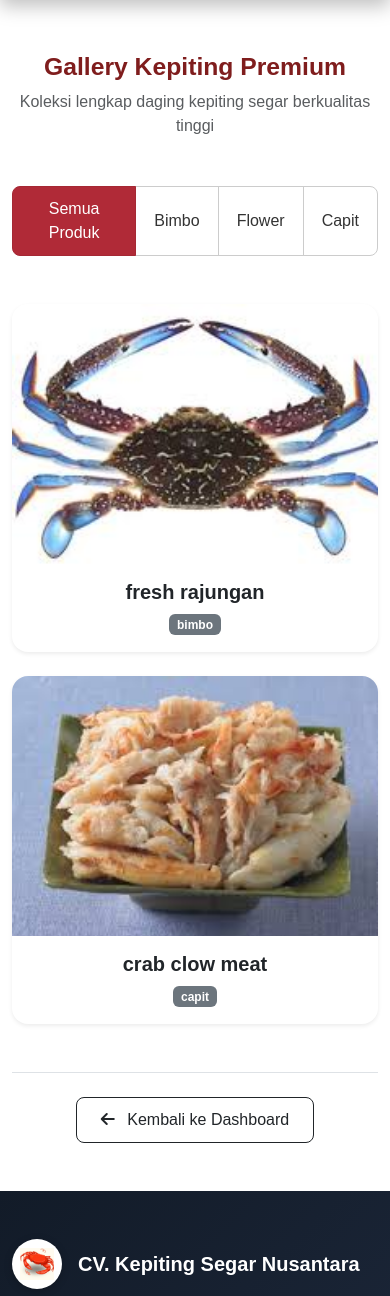
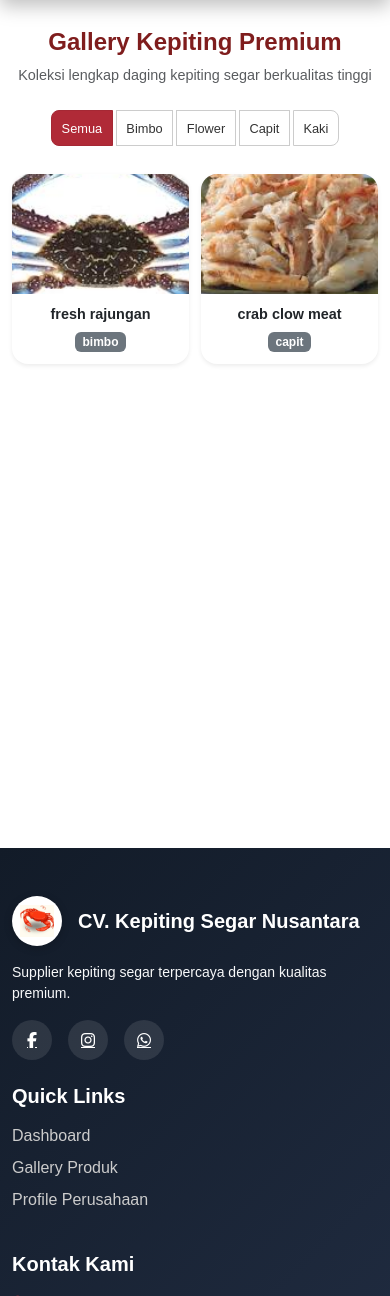
Before and after one commit to AurelJihanFahristy/Webiste_kepiting, a PHP site: page /gallery.php in a window 390 px wide. Shown: the part 76-1372 px from the top of the page. Run offline with PHP 8.4, Linux system fonts and the light colour scheme; data comes from the database, SQL or seed files in the repository.

Commit message:
Add files via upload

```diff
--- a/gallery.php
+++ b/gallery.php
@@ -17,25 +17,26 @@ $result_produk = mysqli_query($koneksi, "SELECT * FROM produk ORDER BY kategori,
     <div class="loading-spinner"></div>
   </div>
 
-  <section class="gallery-section py-5">
+  <section class="gallery-section py-4 py-md-5">
     <div class="container">
       <!-- Header -->
-      <div class="text-center mb-5">
+      <div class="text-center mb-4 mb-md-5">
         <h2 class="fw-bold mb-2">Gallery Kepiting Premium</h2>
         <p class="text-muted">Koleksi lengkap daging kepiting segar berkualitas tinggi</p>
       </div>
 
       <!-- Filter Kategori -->
-      <div class="text-center mb-5">
-        <div class="btn-group" role="group" aria-label="Filter kategori produk">
-          <button class="btn btn-danger active" data-filter="all">Semua Produk</button>
-          <button class="btn btn-outline-secondary" data-filter="bimbo">Bimbo</button>
-          <button class="btn btn-outline-secondary" data-filter="flower">Flower</button>
-          <button class="btn btn-outline-secondary" data-filter="capit">Capit</button>
+      <div class="text-center mb-4 mb-md-5">
+        <div class="btn-group flex-wrap" role="group" aria-label="Filter kategori produk">
+          <button class="btn btn-danger active mb-1 mb-md-0" data-filter="all">Semua</button>
+          <button class="btn btn-outline-secondary mb-1 mb-md-0" data-filter="bimbo">Bimbo</button>
+          <button class="btn btn-outline-secondary mb-1 mb-md-0" data-filter="flower">Flower</button>
+          <button class="btn btn-outline-secondary mb-1 mb-md-0" data-filter="capit">Capit</button>
+          <button class="btn btn-outline-secondary mb-1 mb-md-0" data-filter="kaki">Kaki</button>
         </div>
       </div>
 
-      <div class="row g-4 justify-content-center" id="product-grid">
+      <div class="row g-3 g-md-4 justify-content-center" id="product-grid">
 
         <?php
         // Loop untuk menampilkan SEMUA produk
@@ -43,12 +44,17 @@ $result_produk = mysqli_query($koneksi, "SELECT * FROM produk ORDER BY kategori,
             while ($produk = mysqli_fetch_assoc($result_produk)) {
         ?>
 
-        <div class="col-md-4 col-sm-6 product-item" data-category="<?php echo htmlspecialchars($produk['kategori']); ?>">
-          <div class="card product-card shadow-sm">
-            <img src="admin/uploads/<?php echo htmlspecialchars($produk['gambar']); ?>" class="card-img-top" alt="<?php echo htmlspecialchars($produk['nama_produk']); ?>">
-            <div class="card-body text-center">
-              <h5 class="fw-bold"><?php echo htmlspecialchars($produk['nama_produk']); ?></h5>
-              <span class="badge bg-secondary"><?php echo htmlspecialchars($produk['kategori']); ?></span>
+        <div class="col-6 col-md-4 col-lg-3 product-item" data-category="<?php echo htmlspecialchars($produk['kategori']); ?>">
+          <div class="card product-card shadow-sm h-100">
+            <div class="card-img-wrapper">
+              <img src="admin/uploads/<?php echo htmlspecialchars($produk['gambar']); ?>"
+                   class="card-img-top"
+                   alt="<?php echo htmlspecialchars($produk['nama_produk']); ?>"
+                   loading="lazy">
+            </div>
+            <div class="card-body text-center d-flex flex-column">
+              <h5 class="fw-bold card-title mb-2"><?php echo htmlspecialchars($produk['nama_produk']); ?></h5>
+              <span class="badge bg-secondary mt-auto"><?php echo htmlspecialchars($produk['kategori']); ?></span>
             </div>
           </div>
         </div>
@@ -61,17 +67,12 @@ $result_produk = mysqli_query($koneksi, "SELECT * FROM produk ORDER BY kategori,
 
       </div>
 
-      <!-- Tombol Kembali di Bawah - Natural -->
-      <div class="text-center mt-5 pt-4">
-        <a href="beranda.php" class="btn btn-outline-dark px-4">
-          <i class="fa-solid fa-arrow-left me-2"></i> Kembali ke Dashboard
-        </a>
-      </div>
     </div>
   </section>
 
-  <!-- CSS untuk Loading dan Animasi -->
+  <!-- CSS untuk Loading, Animasi, dan Responsif -->
   <style>
+    /* Loading Styles */
     .loading-overlay {
       position: fixed;
       top: 0;
@@ -106,7 +107,32 @@ $result_produk = mysqli_query($koneksi, "SELECT * FROM produk ORDER BY kategori,
       100% { transform: rotate(360deg); }
     }
 
-    /* Animasi muncul normal */
+    /* Responsive Gallery Styles */
+    .btn-group.flex-wrap {
+      gap: 0.25rem;
+    }
+
+    .btn-group .btn {
+      font-size: 0.875rem;
+      padding: 0.375rem 0.75rem;
+    }
+
+    @media (max-width: 576px) {
+      .btn-group .btn {
+        font-size: 0.8rem;
+        padding: 0.3rem 0.6rem;
+      }
+
+      .gallery-section h2 {
+        font-size: 1.5rem;
+      }
+
+      .gallery-section p {
+        font-size: 0.9rem;
+      }
+    }
+
+    /* Product Card Styles */
     .product-item {
       opacity: 0;
       animation: fadeIn 0.5s ease forwards;
@@ -122,17 +148,107 @@ $result_produk = mysqli_query($koneksi, "SELECT * FROM produk ORDER BY kategori,
       display: none;
     }
 
+    .product-card {
+      transition: transform 0.3s ease, box-shadow 0.3s ease;
+      border: none;
+      border-radius: 10px;
+      overflow: hidden;
+    }
+
+    .product-card:hover {
+      transform: translateY(-5px);
+      box-shadow: 0 10px 20px rgba(0,0,0,0.1) !important;
+    }
+
+    .card-img-wrapper {
+      overflow: hidden;
+      height: 180px;
+      display: flex;
+      align-items: center;
+      justify-content: center;
+      background-color: #f8f9fa;
+    }
+
+    @media (max-width: 768px) {
+      .card-img-wrapper {
+        height: 150px;
+      }
+    }
+
+    @media (max-width: 576px) {
+      .card-img-wrapper {
+        height: 120px;
+      }
+    }
+
+    .card-img-top {
+      width: 100%;
+      height: 100%;
+      object-fit: cover;
+      transition: transform 0.3s ease;
+    }
+
+    .product-card:hover .card-img-top {
+      transform: scale(1.05);
+    }
+
+    .card-body {
+      padding: 1rem;
+    }
+
+    @media (max-width: 576px) {
+      .card-body {
+        padding: 0.75rem;
+      }
+
+      .card-title {
+        font-size: 0.9rem;
+        margin-bottom: 0.5rem;
+      }
+
+      .badge {
+        font-size: 0.75rem;
+      }
+    }
+
+    .badge {
+      align-self: center;
+      padding: 0.35em 0.65em;
+    }
+
+    /* Touch-friendly improvements */
+    .btn {
+      min-height: 38px;
+      min-width: 44px; /* Minimum touch target size */
+    }
+
+    @media (max-width: 576px) {
+      .btn {
+        min-height: 36px;
+      }
+    }
+
     /* Styling natural untuk tombol kembali */
     .mt-5.pt-4 {
       margin-top: 3rem !important;
       padding-top: 1.5rem !important;
       border-top: 1px solid #dee2e6;
     }
+
+    /* Improve row spacing on mobile */
+    .row.g-3 {
+      --bs-gutter-x: 0.75rem;
+      --bs-gutter-y: 0.75rem;
+    }
+
+    /* Card height consistency */
+    .h-100 {
+      height: 100%;
+    }
   </style>
 
   <!-- JavaScript untuk Loading dan Filter -->
   <script>
-    // Ganti bagian JavaScript filter dengan ini:
 document.addEventListener('DOMContentLoaded', function() {
   const loadingOverlay = document.querySelector('.loading-overlay');
 
@@ -140,11 +256,17 @@ document.addEventListener('DOMContentLoaded', function() {
   setTimeout(() => {
     loadingOverlay.classList.add('fade-out');
     setTimeout(() => loadingOverlay.remove(), 300);
-  }, 200); // Kurangi dari 300ms ke 200ms
+  }, 200);
 
-  // Filter Functionality - Optimized
+  // Filter Functionality - DIPERCEPAT
   const filterButtons = document.querySelectorAll('[data-filter]');
   const productItems = document.querySelectorAll('.product-item');
+
+  // Debug: Tampilkan semua kategori yang ada
+  console.log('Produk kategori:');
+  productItems.forEach(item => {
+    console.log('-', item.getAttribute('data-category'));
+  });
 
   filterButtons.forEach(button => {
     button.addEventListener('click', function() {
@@ -158,30 +280,55 @@ document.addEventListener('DOMContentLoaded', function() {
       this.classList.add('active', 'btn-danger');
 
       const filterValue = this.getAttribute('data-filter');
+      console.log('Filter aktif:', filterValue); // Debug
 
-      // Optimized filtering - batch operation
-      requestAnimationFrame(() => {
+      // DIPERCEPAT: Hilangkan requestAnimationFrame untuk response lebih cepat
+      const startTime = performance.now();
+
       productItems.forEach((item, index) => {
-          const shouldShow = filterValue === 'all' || item.getAttribute('data-category') === filterValue;
+        const itemCategory = item.getAttribute('data-category');
+        const shouldShow = filterValue === 'all' || itemCategory === filterValue;
 
         if (shouldShow) {
           item.classList.remove('hidden');
-            // Reset animation dengan delay minimal
-            item.style.animation = 'none';
+          // ANIMASI LEBIH CEPAT
+          item.style.opacity = '0';
+          item.style.transform = 'translateY(10px)';
           setTimeout(() => {
-              item.style.animation = `fadeIn 0.3s ease forwards ${index * 0.1}s`;
-            }, 10);
+            item.style.transition = 'opacity 0.2s ease, transform 0.2s ease';
+            item.style.opacity = '1';
+            item.style.transform = 'translateY(0)';
+          }, index * 50); // Delay lebih pendek: 50ms
         } else {
           item.classList.add('hidden');
+          item.style.opacity = '0';
+          item.style.transform = 'translateY(10px)';
         }
       });
-      });
+
+      const endTime = performance.now();
+      console.log(`Filter selesai dalam ${(endTime - startTime).toFixed(2)}ms`);
     });
   });
 
-  // Initial animation - lebih cepat
+  // Initial animation - DIPERCEPAT
   productItems.forEach((item, index) => {
-    item.style.animationDelay = (index * 0.1) + 's'; // Kurangi delay
+    setTimeout(() => {
+      item.style.transition = 'opacity 0.3s ease, transform 0.3s ease';
+      item.style.opacity = '1';
+      item.style.transform = 'translateY(0)';
+    }, index * 70); // Lebih cepat: 70ms per item
+  });
+
+  // Touch improvements
+  document.querySelectorAll('.product-card').forEach(card => {
+    card.style.cursor = 'pointer';
+    card.addEventListener('touchstart', function() {
+      this.style.transform = 'scale(0.98)';
+    });
+    card.addEventListener('touchend', function() {
+      this.style.transform = '';
+    });
   });
 });
   </script>
```
Also changed, not shown: profile.php (+48 -19 lines). Lines whose indentation alone changed are shown as unchanged.
